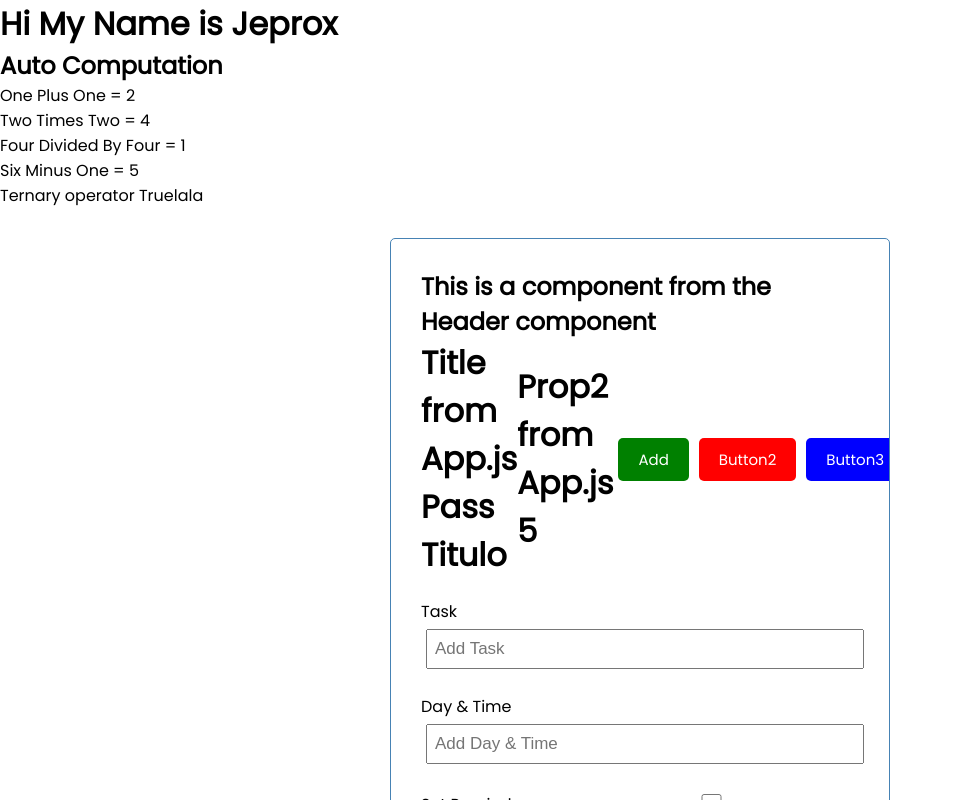
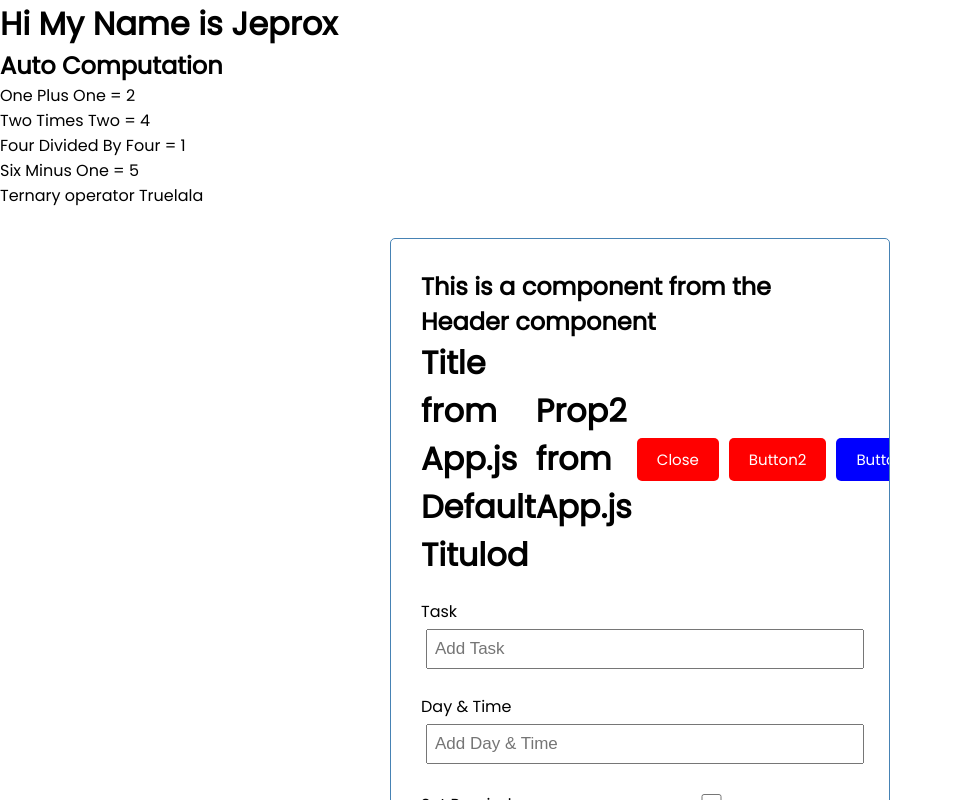
Before and after one commit to jeffmlazo/my-first-reactjs, a React (Create React App) app: page / in a window 1280 px wide. Shown: the top 800 px of the page, without its empty margins (0-953 px from the left). Built offline with nearby package versions, Linux system fonts and the light colour scheme.

Commit message:
Add adding of task upon form submission Add dynamic text & color change using the Add button

```diff
--- a/src/App.js
+++ b/src/App.js
@@ -11,6 +11,7 @@
   const x = true;
   // const x = false;
 
+  const [showAddTask, setShowAddTask] = useState(true);
   const [tasks, setTasks] = useState([
     {
       id: 1,
@@ -34,7 +35,11 @@
 
   // Add Task
   const addTask = (task) => {
-    console.log(task);
+    const id = Math.floor(Math.random() * 10000) + 1;
+    const newTask = { id, ...task };
+    setTasks([...tasks, newTask]);
+
+    // console.log(id);
   };
 
   // Delete Task
@@ -65,8 +70,12 @@
 
       <div className="container">
         <h2>This is a component from the Header component</h2>
-        <Header titulo="Pass Titulo" prop2={5} />
-        <AddTask onAdd={addTask} />
+        {/* <Header titulo="Pass Titulo" prop2={5} /> */}
+        <Header
+          onAdd={() => setShowAddTask(!showAddTask)}
+          showAdd={showAddTask}
+        />
+        {showAddTask && <AddTask onAdd={addTask} />}
         {/* <Tasks /> */}
         {tasks.length > 0 ? (
           <Tasks
--- a/src/components/Header.js
+++ b/src/components/Header.js
@@ -1,16 +1,16 @@
 import PropTypes from "prop-types";
 import Button from "./Button";
 
-const Header = ({ titulo, prop2 }) => {
-  const onClick = (e) => {
-    console.log(e);
-  };
-
+const Header = ({ titulo, prop2, onAdd, showAdd }) => {
   return (
     <header className="header">
       <h1>Title from App.js {titulo}</h1>
       <h1>Prop2 from App.js {prop2}</h1>
-      <Button color="green" text="Add" onClick={onClick} />
+      <Button
+        color={showAdd ? "red" : "green"}
+        text={showAdd ? "Close" : "Add"}
+        onClick={onAdd}
+      />
       <Button color="red" text="Button2" />
       <Button color="blue" text="Button3" />
       <Button text="Button4" />
```
